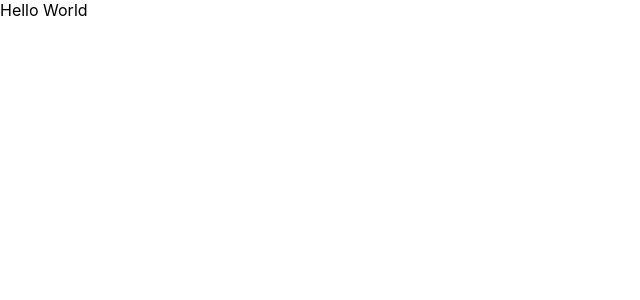
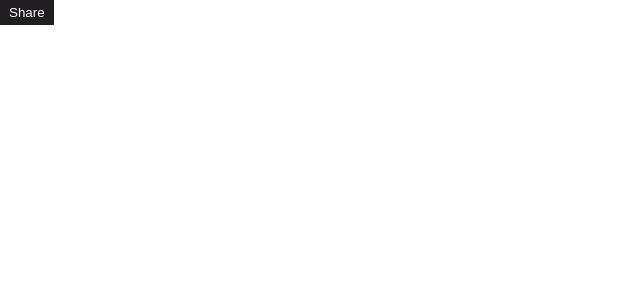
Before and after one commit to sumukha666/share-button, a React (Create React App) app: page / in a window 1280 px wide. Shown: the top 300 px of the page, without its empty margins (0-640 px from the left). Built offline with nearby package versions, Linux system fonts and the light colour scheme.

Commit message:
feat(shareBtn): share button is displayed

```diff
--- a/src/App.js
+++ b/src/App.js
@@ -1,5 +1,12 @@
-function App() {
-  return <div className="App">Hello World</div>;
-}
+import React from "react";
+import ShareBtn from "./components/share-button/ShareBtn";
+
+const App = () => {
+  return (
+    <div className="App">
+      <ShareBtn />
+    </div>
+  );
+};
 
 export default App;
--- /dev/null
+++ b/src/components/share-button/ShareBtn.js
@@ -0,0 +1,12 @@
+import React from "react";
+import Button from "../common/Button";
+
+const ShareBtn = () => {
+  return (
+    <>
+      <Button label="Share" />
+    </>
+  );
+};
+
+export default ShareBtn;
```
